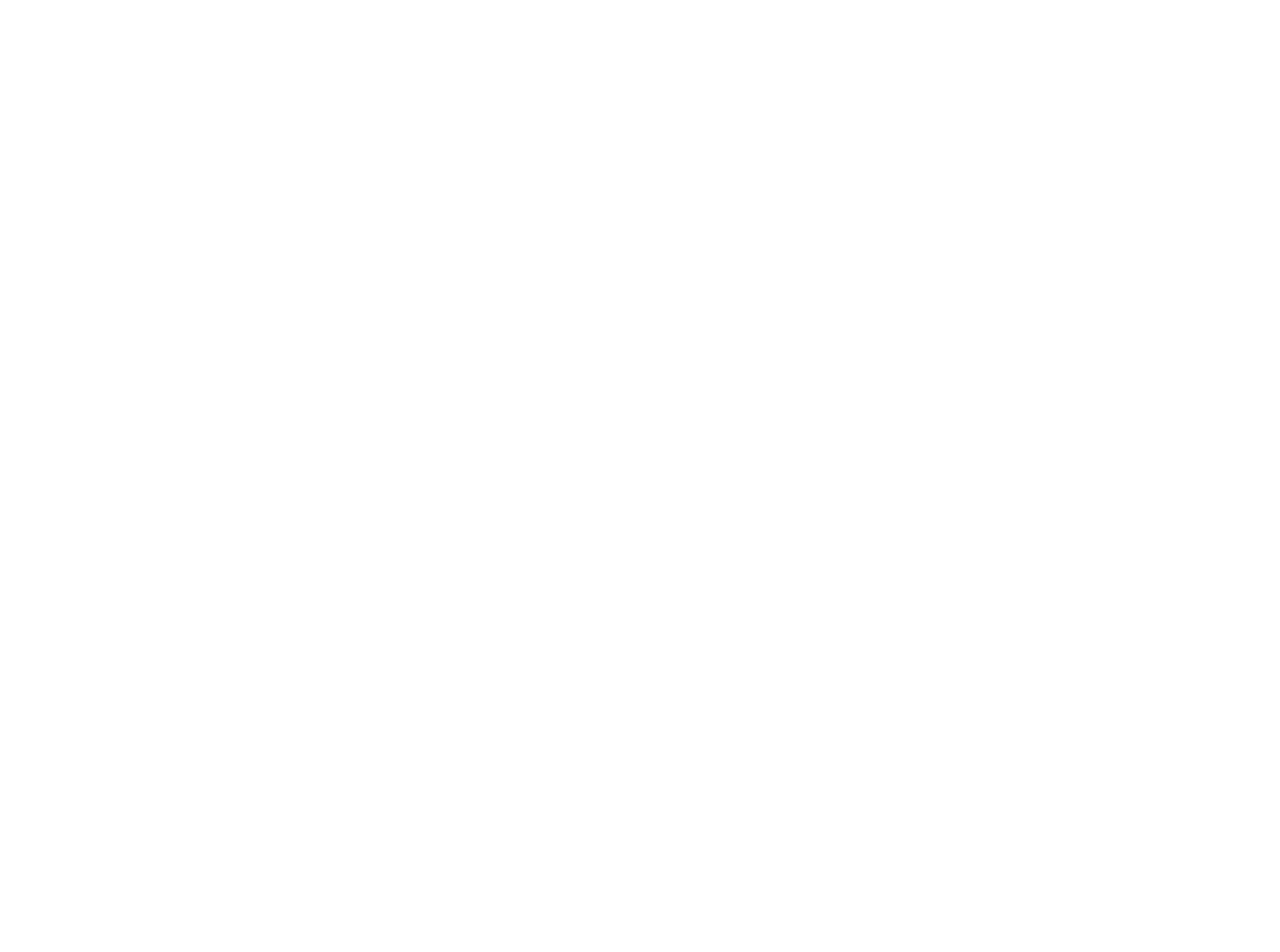
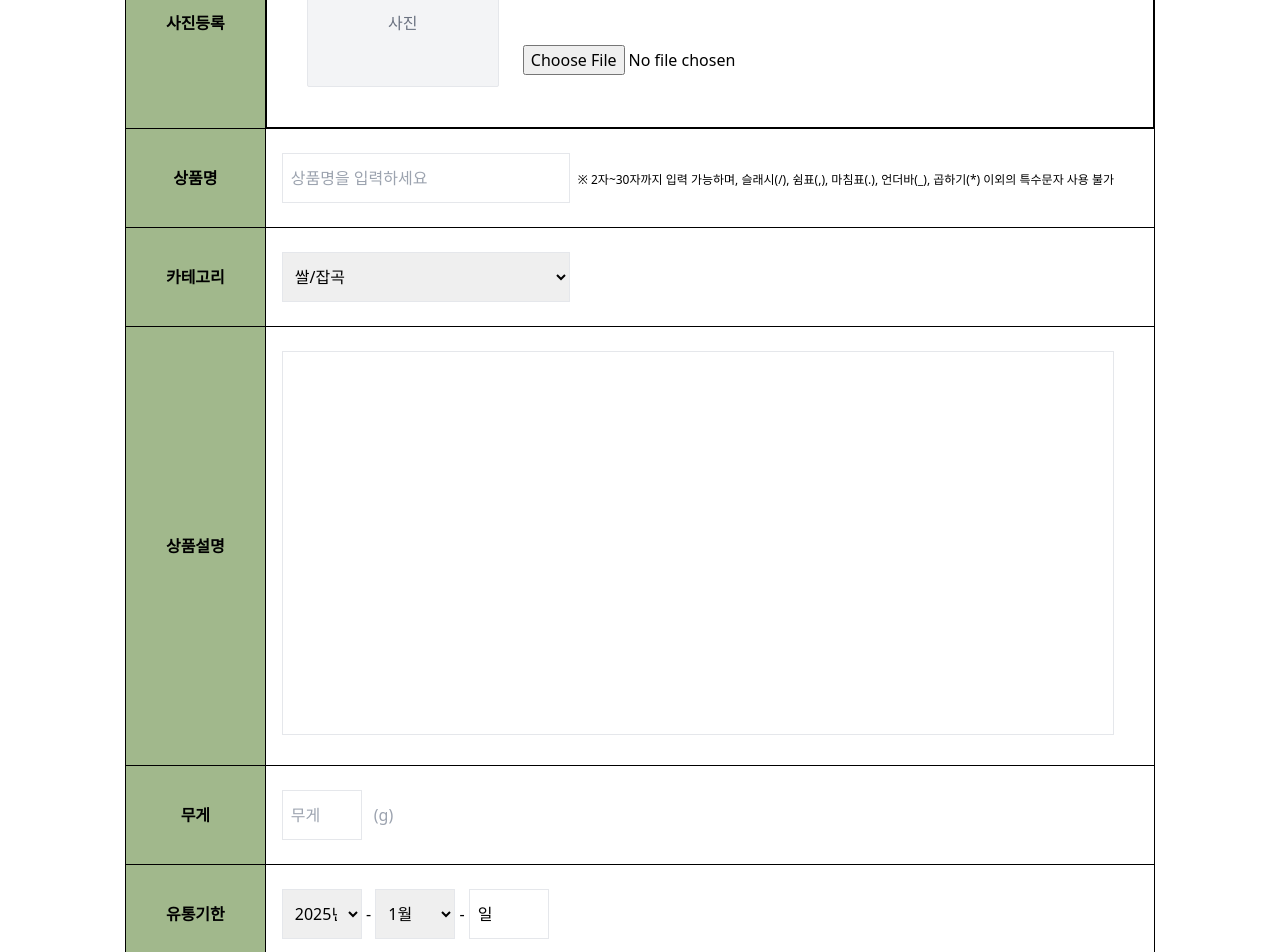
Before and after one commit to Kimgaegeol/FreshRoute-FE, a React (Vite) app: page /product/sale in a window 1280 px wide. Shown: the part 420-1372 px from the top of the page. Before the commit the page ends 800 px from the top, so only its background shows below. Built offline with nearby package versions, Linux system fonts and the light colour scheme.

Commit message:
product sale create

```diff
--- a/src/components/mainLayout/header.jsx
+++ b/src/components/mainLayout/header.jsx
@@ -13,9 +13,9 @@
             </div>
 
             {/* 하단 로고 부분 */}
-            <div className="w-full h-20 flex justify-center items-center px-10">
+            <NavLink to={'/'} className="w-full h-20 flex justify-center items-center px-10">
                 <img src="/FreshRouterLogo.png" alt="FreshRouter logo" className="h-14"/>
-            </div>
+            </NavLink>
         </div>
     );
 }
--- a/src/components/mainLayout/nav.jsx
+++ b/src/components/mainLayout/nav.jsx
@@ -34,7 +34,6 @@
                 {isFarmer ? (
                     <>
                     {/* 농가일 때 */}
-                    <NavLink to={'/'} className="text-lg font-bold whitespace-nowrap">홈</NavLink>
                     <NavLink to={'/product'} className="text-lg font-bold whitespace-nowrap">전체 농산물</NavLink>
                     <NavLink to={'/eventlist'} className="text-lg font-bold whitespace-nowrap">이벤트 기획전</NavLink>
                     <NavLink to={'/product/sale'} className="text-lg font-bold whitespace-nowrap">상품등록</NavLink>
--- a/src/components/myPageNav.jsx
+++ b/src/components/myPageNav.jsx
@@ -1,6 +1,6 @@
 function MyPageNav({ children }) {
     return (
-        <div className="flex flex-col justify-start items-center w-52 rounded-md bg-gray-200 p-6 ml-8">
+        <div className="flex flex-col justify-start items-center w-52 rounded-md bg-gray-200 p-6">
             <h2 className="text-xl font-black pb-4">MY ROUTE</h2>
             {children}
         </div>
--- a/src/layouts/main.jsx
+++ b/src/layouts/main.jsx
@@ -7,7 +7,7 @@
         <div>
             <Header />
             <Nav />
-            <main className='container mx-auto pt-7 pb-20 '>
+            <main className='container mx-auto pt-10 pb-20 px-14'>
                 {children}
             </main>
             <Footer />
--- a/src/pages/my/consumer/info.jsx
+++ b/src/pages/my/consumer/info.jsx
@@ -1,6 +1,3 @@
-import MyPageNav from "../../../components/myPageNav";
-import MyPageNavButton from "../../../components/myPageNavButton";
-
 function ConsumerMyInfoPage() {
     return (
         <div></div>
--- a/src/pages/my/farmer/info.jsx
+++ b/src/pages/my/farmer/info.jsx
@@ -1,6 +1,3 @@
-import MyPageNav from "../../../components/myPageNav";
-import MyPageNavButton from "../../../components/myPageNavButton";
-
 function FarmerMyInfoPage() {
     return (
         <div></div>
--- a/src/pages/product/sale.jsx
+++ b/src/pages/product/sale.jsx
@@ -1,7 +1,131 @@
+import { useState } from "react";
+
 function SalePage() {
+    const [previewImage, setPreviewImage] = useState(null);
+
+    const handleFileChange = (e) => {
+        const file = e.target.files[0];
+
+        if (file) {
+            // 파일이 이미지인지
+            if (file.type.startsWith('image/')) {
+                const reader = new FileReader();
+
+                // 파일 읽기 완료 시 실행되는 콜백
+                reader.onload = (e) => {
+                    setPreviewImage(e.target.result);
+                };
+                // 파일을 미리보기할 수 있는 데이터로 변환
+                reader.readAsDataURL(file);
+            }
+        }
+    }
+
     return (
-        <div></div>
+        <div>
+            <div className="flex flex-col items-center">
+                <h1 className='text-2xl font-bold m-10'>상품등록</h1>
+                <table className="border-collapse border border-black">
+                    <thead>
+                        <tr>
+                            <th className="border border-black px-10 py-10 whitespace-nowrap bg-primary-400">사진등록</th>
+                            <td className="flex items-end border border-black px-10 py-10 whitespace-nowrap">
+                                <div className="w-48 h-32 bg-gray-100 rounded-sm border flex justify-center items-center">
+                                    {previewImage ? (
+                                        <img
+                                            src={previewImage}
+                                            alt="preview"
+                                            className="w-full h-full object-cover"
+                                        />
+                                        ) : (
+                                            <span className="text-gray-500">사진</span>
+                                    )}
+                                </div>
+                                <input
+                                    type="file"
+                                    accept="image/*"
+                                    onChange={handleFileChange}
+                                    className="ml-4 px-2 py-3 cursor-pointer"
+                                ></input>
+                            </td>
+                        </tr>
+                        <tr>
+                            <th className="border border-black px-10 py-6 whitespace-nowrap bg-primary-400">상품명</th>
+                            <td className="border border-black pl-4 pr-10 py-6 whitespace-nowrap">
+                                <input type="text" placeholder="상품명을 입력하세요" className="border px-2 py-3 w-72 focus:placeholder-transparent"></input>
+                                <span className="text-xs ml-2">※ 2자~30자까지 입력 가능하며, 슬래시(/), 쉼표(,), 마침표(.), 언더바(_), 곱하기(*) 이외의 특수문자 사용 불가</span>
+                            </td>
+                        </tr>
+                        <tr>
+                            <th className="border border-black px-10 py-6 whitespace-nowrap bg-primary-400">카테고리</th>
+                            <td className="border border-black pl-4 pr-10 py-6 whitespace-nowrap">
+                                <select className="border px-2 py-3 w-72">
+                                    <option value="" disabled>카테고리 선택</option>
+                                    <option value="rice/grain">쌀/잡곡</option>
+                                    <option value="fruits">과일류</option>
+                                    <option value="vegetables">채소류</option>
+                                    <option value="livestock/fisheries">축산물</option>
+                                    <option value="honey/red ginseng">꿀/홍삼</option>
+                                    <option value="etc">기타</option>
+                                </select>
+                            </td>
+                        </tr>
+                        <tr>
+                            <th className="border border-black px-10 py-6 whitespace-nowrap bg-primary-400">상품설명</th>
+                            <td className="border border-black pl-4 pr-10 py-6 whitespace-nowrap">
+                                <textarea type="text" className="border px-2 py-1 w-full h-96 resize-none">
+                                </textarea>
+                            </td>
+                        </tr>
+                        <tr>
+                            <th className="border border-black px-10 py-6 whitespace-nowrap bg-primary-400">무게</th>
+                            <td className="border border-black pl-4 pr-10 py-6 whitespace-nowrap">
+                                <input type="text" placeholder="무게" className="border px-2 py-3 w-20 focus:placeholder-transparent"></input>
+                                <span className="text-gray-400 ml-3">(g)</span>
+                            </td>
+                        </tr>
+                        <tr>
+                            <th className="border border-black px-10 py-6 whitespace-nowrap bg-primary-400">유통기한</th>
+                            <td className="border border-black pl-4 pr-10 py-6 whitespace-nowrap">
+                                <select className="border px-2 py-3 w-20">
+                                    <option value="" disabled>년도</option>
+                                    <option value="2025">2025년</option>
+                                    <option value="2026">2026년</option>
+                                    <option value="2027">2027년</option>
+                                    <option value="2028">2028년</option>
+                                    <option value="2029">2029년</option>
+                                    <option value="etc">기타</option>
+                                </select>
+                                <span>&nbsp;-&nbsp;</span>
+                                <select className="border px-2 py-3 w-20">
+                                    <option value="" disabled>월</option>
+                                    <option value="1">1월</option>
+                                    <option value="2">2월</option>
+                                    <option value="3">3월</option>
+                                    <option value="4">4월</option>
+                                    <option value="5">5월</option>
+                                    <option value="6">6월</option>
+                                    <option value="7">7월</option>
+                                    <option value="8">8월</option>
+                                    <option value="9">9월</option>
+                                    <option value="10">10월</option>
+                                    <option value="11">11월</option>
+                                    <option value="12">12월</option>
+                                </select>
+                                <span>&nbsp;-&nbsp;</span>
+                                <input type="text" placeholder="일" className="border px-2 py-3 w-20 placeholder-black focus:placeholder-transparent"></input>
+                            </td>
+                        </tr>
+                    </thead>
+                </table>
+                <button
+                    className="w-96 h-12 mt-5 rounded-lg font-bold border-2 border-black"
+                >등록하기</button>
+            </div>
+        </div>
      );
 }
 
 export default SalePage;
+
+// 이미지, 카테고리, 설명, 무게, 가격, 유통기한
```
